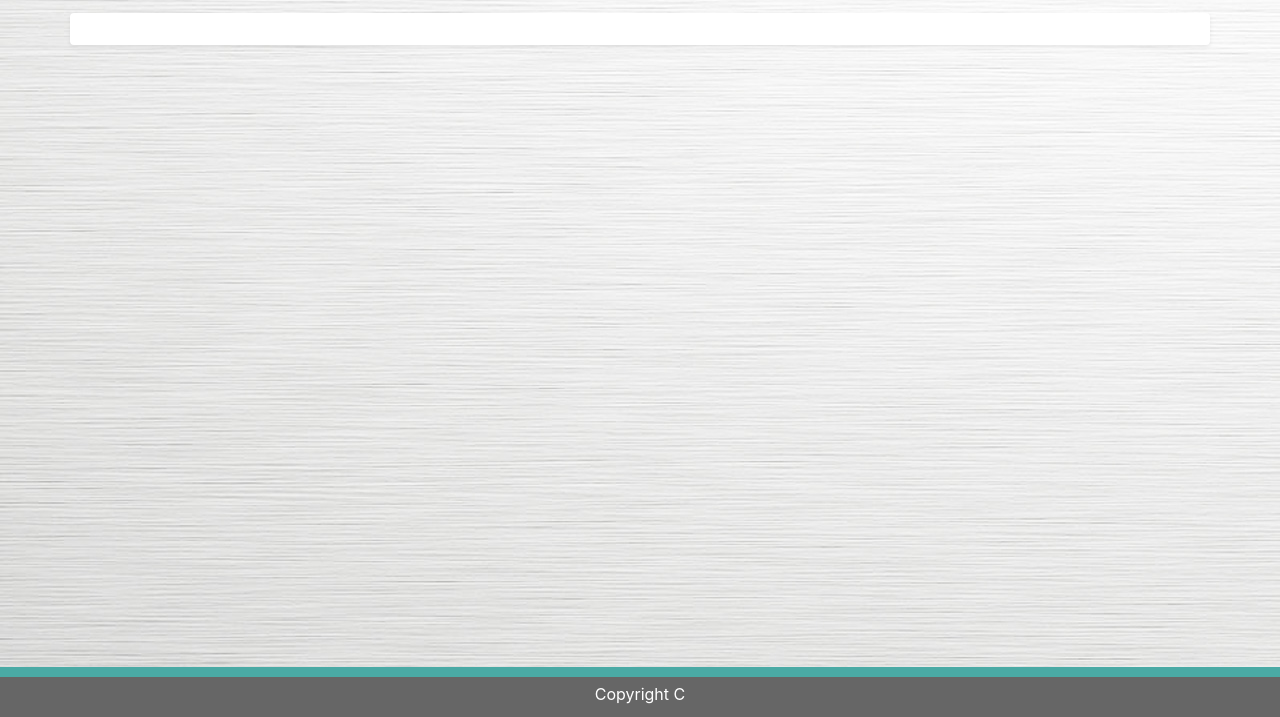
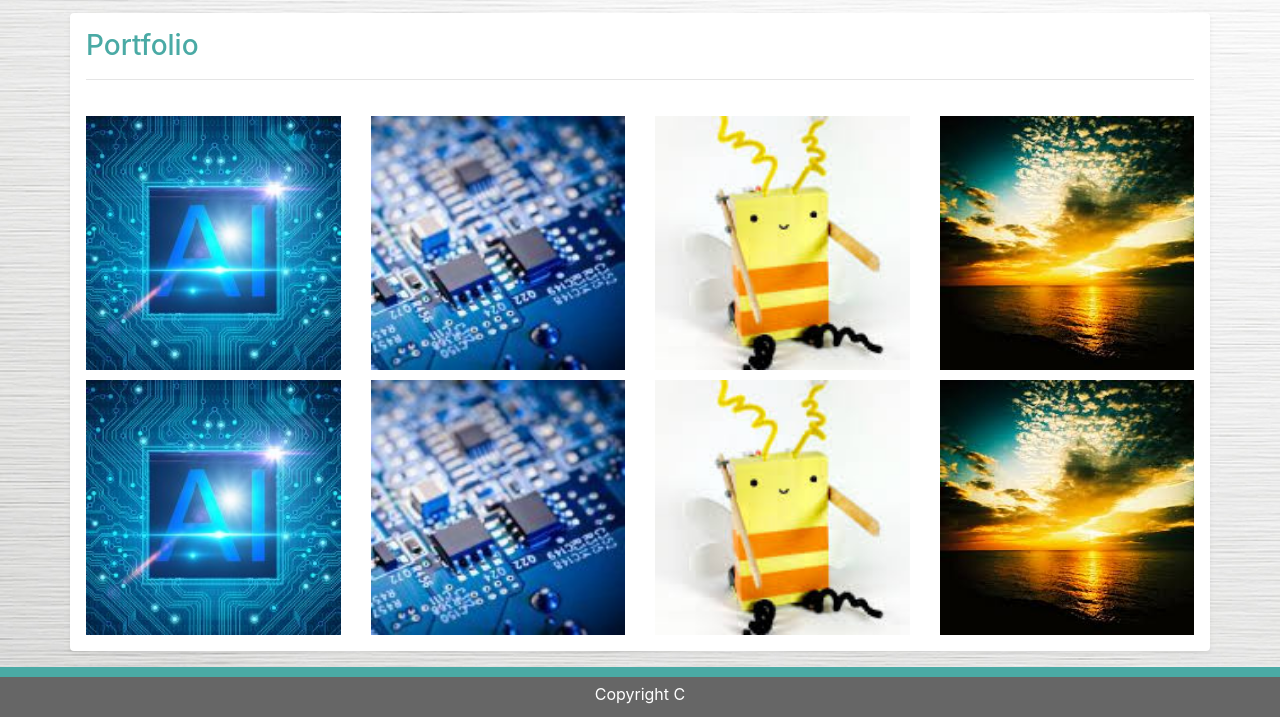
Before and after one commit to Arjunalapsapkota/Bootstrap-Portfolio, a plain HTML site: page portfolio.html in a window 1280 px wide. Shown: the part 83-800 px from the top of the page. Drawn offline with nearby package versions, Linux system fonts and the light colour scheme.

Commit message:
first-content

```diff
--- a/assests/css/style.css
+++ b/assests/css/style.css
@@ -1,6 +1,7 @@
-.align-center{
-    display:flex;justify-content:center;align-items:center;
+h3{
+    color:#4aaaa5;
 }
+
 
 a{
     text-decoration: none;
@@ -10,3 +11,26 @@ a{
 a:hover{
     text-decoration: none;
 }
+hr{
+
+    height:10px;
+}
+.responsive{
+    width:100%;
+    height:auto;
+    padding-top:10px;
+
+}
+
+.align-center{
+    display:flex;justify-content:center;align-items:center;
+}
+.col-sm-6{
+    display:flex;
+    justify-content: center;
+    align-items: flex-start;
+
+}
+img{
+    float: left;
+}
--- a/portfolio.html
+++ b/portfolio.html
@@ -15,7 +15,7 @@
     <div class="container">
     <div class="row" style="height:80px;">
         <div class="col-md-12 col-lg-4 align-center" style="background: #4aaaa5;color:#fff;">
-            <h3>Arjun Sapkota</h3>
+            <h2>Arjun Sapkota</h2>
         </div>
         <div class="col-md-12 col-lg-4 offset-lg-4 align-center">
             <div>
@@ -32,9 +32,42 @@
 <!-- Main content goes in here-->
 
 <div class="container shadow-sm p-3 mb-5 bg-white rounded" style="margin-top:6rem;">
+<div class="row">
+    <div class="col-sm-12">
+    <h3>Portfolio</h3>
+    <hr>
+    </div>
+</div>
 
+<div class="row">
+    <div class="col col-sm-3">
+        <img src="assests/images/(1).jpg" class="responsive">
+    </div>
+    <div class="col col-sm-3">
+        <img src="assests/images/(2).jpg" class="responsive">
+    </div>
+    <div class="col col-sm-3">
+        <img src="assests/images/(3).jpg" class="responsive">
+    </div>
+    <div class="col col-sm-3">
+            <img src="assests/images/(5).jpg" class="responsive">
+    </div>
+</div>
+<div class="row">
+        <div class="col col-sm-3">
+            <img src="assests/images/(1).jpg" class="responsive">
+        </div>
+        <div class="col col-sm-3">
+            <img src="assests/images/(2).jpg" class="responsive">
+        </div>
+        <div class="col col-sm-3">
+            <img src="assests/images/(3).jpg" class="responsive">
+        </div>
+        <div class="col col-sm-3">
+                <img src="assests/images/(5).jpg" class="responsive">
+        </div>
+    </div>
 
-</div>
 
 
 <!--*********************************-->
```
Also changed, not shown: contact.html (+24 -3 lines), index.html (+26 -1 lines).
